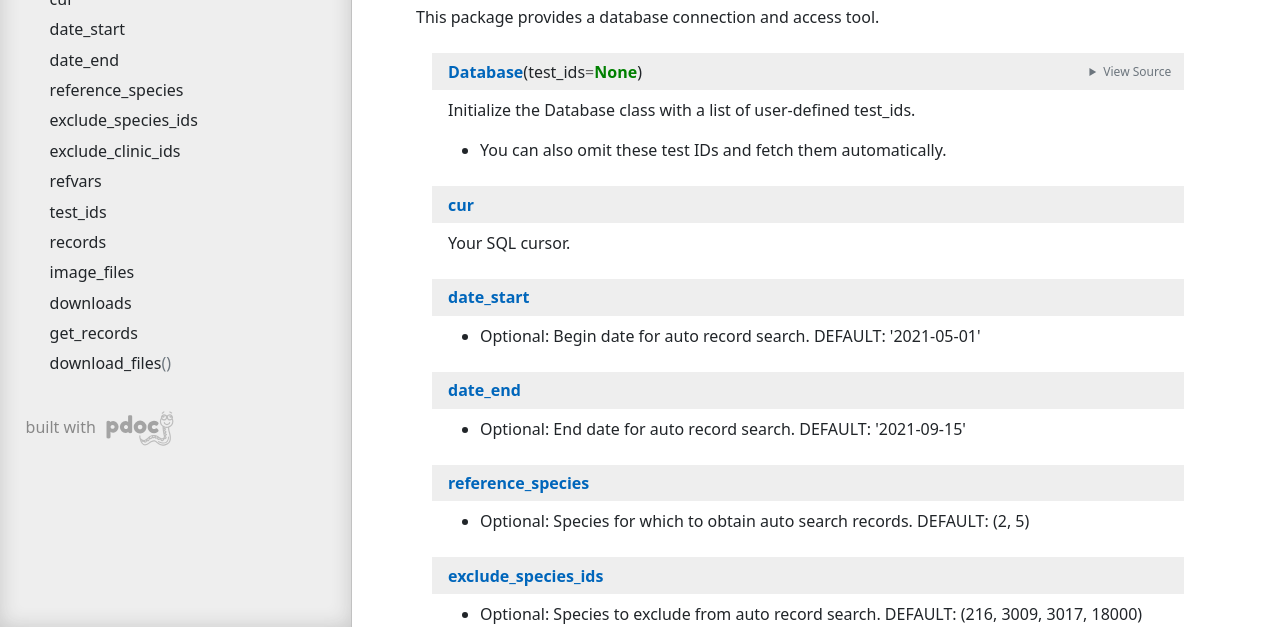
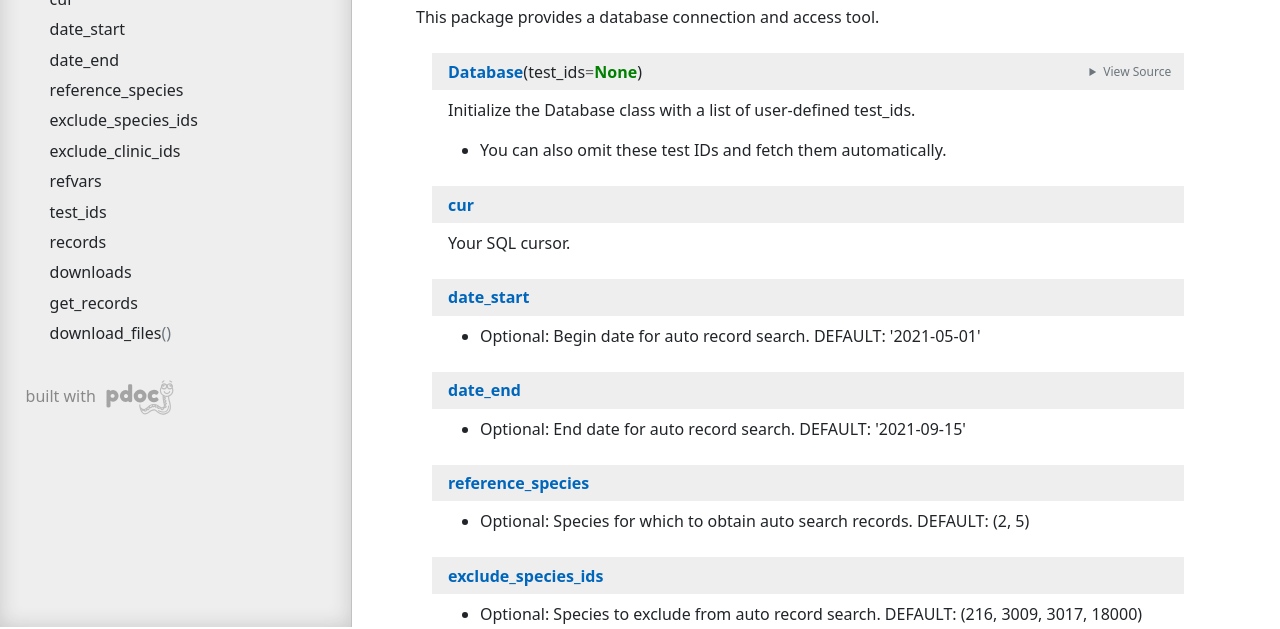
Before and after one commit to moichor/Documentation, a plain HTML site: page docs/Database.html in a window 1280 px wide. Shown: the part 173-802 px from the top of the page. Drawn offline with Linux system fonts and the light colour scheme.

Commit message:
Update Database.html

```diff
--- a/docs/Database.html
+++ b/docs/Database.html
@@ -55,9 +55,6 @@
                         </li>
                         <li>
                                 <a class="variable" href="#Database.records">records</a>
-                        </li>
-                        <li>
-                                <a class="variable" href="#Database.image_files">image_files</a>
                         </li>
                         <li>
                                 <a class="variable" href="#Database.downloads">downloads</a>
@@ -445,7 +442,6 @@ Database    </h1>
 </span><span id="Database-80"><a href="#Database-80"><span class="linenos"> 80</span></a><span class="sd">		* Will be empty unless get_records() is run&quot;&quot;&quot;</span>
 </span><span id="Database-81"><a href="#Database-81"><span class="linenos"> 81</span></a>
 </span><span id="Database-82"><a href="#Database-82"><span class="linenos"> 82</span></a>		<span class="bp">self</span><span class="o">.</span><span class="n">image_files</span> <span class="o">=</span> <span class="p">[]</span>
-</span><span id="Database-83"><a href="#Database-83"><span class="linenos"> 83</span></a><span class="w">		</span><span class="sd">&quot;&quot;&quot; Your image files (User input). &quot;&quot;&quot;</span>
 </span><span id="Database-84"><a href="#Database-84"><span class="linenos"> 84</span></a>
 </span><span id="Database-85"><a href="#Database-85"><span class="linenos"> 85</span></a>		<span class="bp">self</span><span class="o">.</span><span class="n">scan_ids</span> <span class="o">=</span> <span class="kc">None</span>
 </span><span id="Database-86"><a href="#Database-86"><span class="linenos"> 86</span></a>
```
